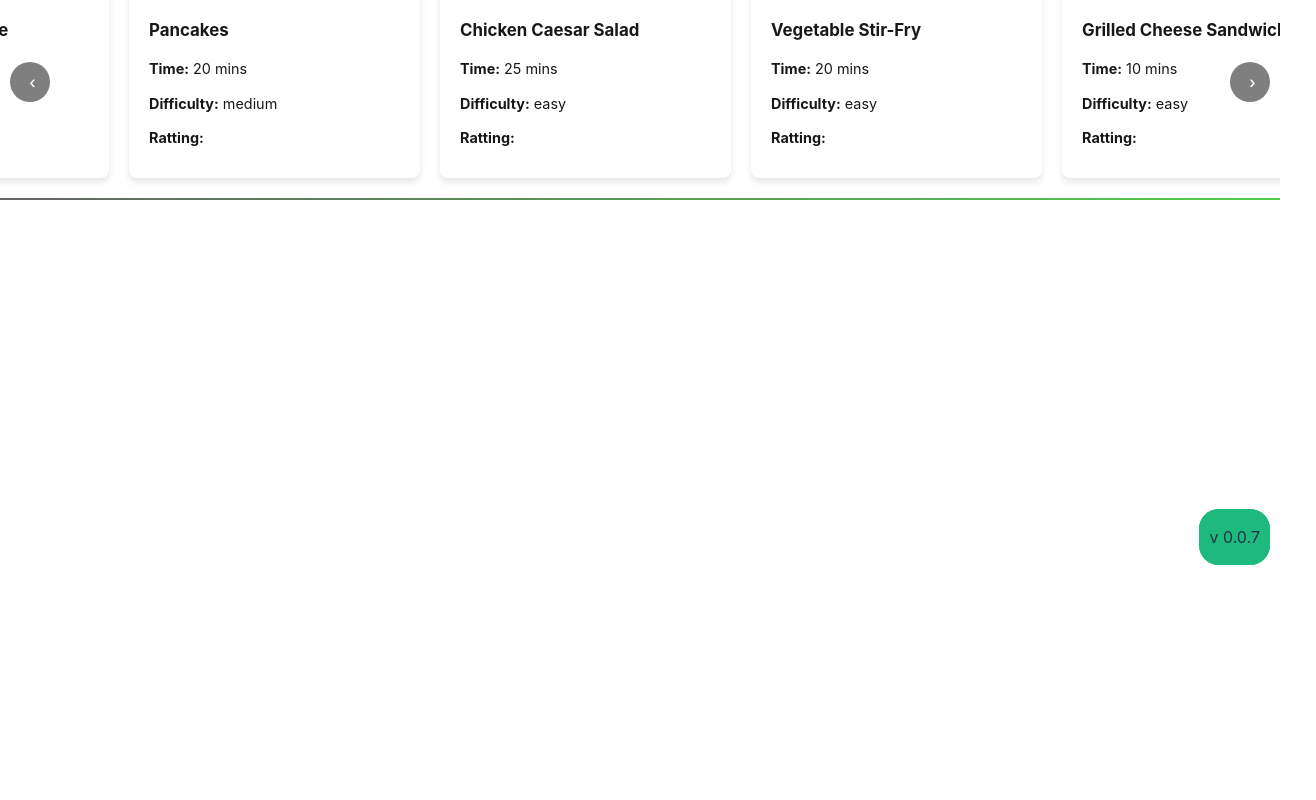
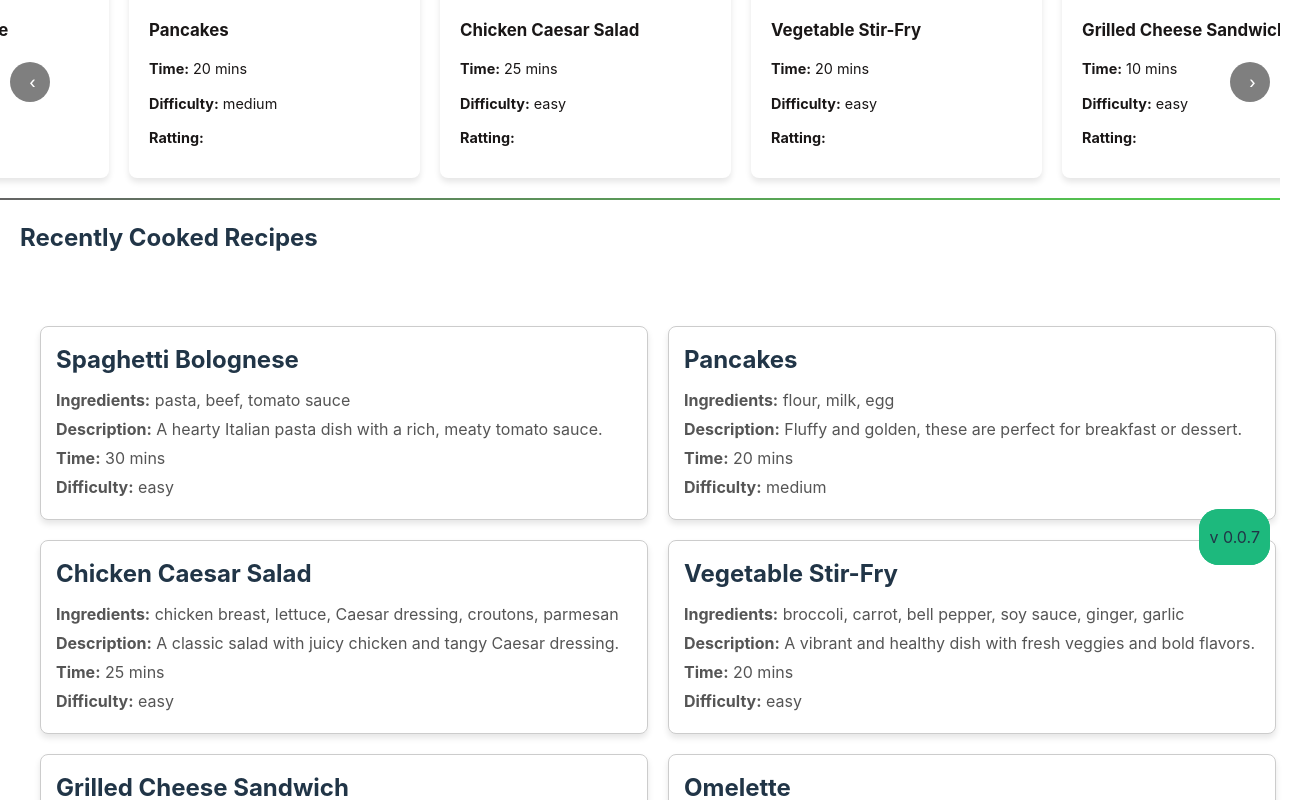
Before and after one commit to fpgsilva/TrackAndTaste, a React (Vite) app: page /Recipebook in a window 1280 px wide. Shown: the part 225-1025 px from the top of the page, 1316 px wide, since content can reach past the window. Before the commit the page ends 800 px from the top, so only its background shows below. Built offline with nearby package versions, Linux system fonts and the light colour scheme.

Commit message:
Recently Cooked Recipes Commit

```diff
--- a/src/Pages/Home.tsx
+++ b/src/Pages/Home.tsx
@@ -2,6 +2,7 @@ import Navbar from "../components/Navbar";
 import MainScreen from "../components/MainScreen";
 import SearchBar from "../components/SearchBar";
 import TopPicks from "../components/TopPicks";
+import { RecentCooked } from "../components/RecentCooked";
 
 export function Home() {
   return (
@@ -13,6 +14,9 @@ export function Home() {
         <TopPicks />
       </div>
       <div>
+        <RecentCooked />
+      </div>
+      <div>
         <Navbar />
       </div>
       <div>
--- /dev/null
+++ b/src/components/RecentCooked.css
@@ -0,0 +1,56 @@
+.recent-cooked {
+    position:absolute;
+    display: flex;
+    flex-direction: column;
+    height: 100vh;
+    box-sizing: border-box;
+    overflow: hidden;
+    top: 225px;
+}
+
+.title {
+    margin-top: 200px;
+    padding: 20px;
+    padding-bottom: 0px;
+}
+
+.scroll-container {
+    overflow-y: auto;
+    overflow-x: hidden;
+    padding-right: 10px;
+    margin-top: 10px;
+    box-sizing: border-box;
+}
+
+.recipe-grid {
+    display: grid;
+    grid-template-columns: repeat(2, 1fr);
+    gap: 20px;
+    padding: 20px;
+    box-sizing: border-box;
+}
+
+.recipe-card {
+    border: 1px solid #ccc;
+    border-radius: 8px;
+    width: 45vw;
+    padding: 15px;
+    box-shadow: 0 4px 6px rgba(0, 0, 0, 0.1);
+    background-color: #fff;
+    transition: transform 0.2s, box-shadow 0.2s;
+}
+
+.recipe-card:hover {
+    transform: translateY(-5px);
+    box-shadow: 0 6px 8px rgba(0, 0, 0, 0.15);
+}
+
+.recipe-card h3 {
+    margin: 0 0 10px;
+    font-size: 1.5em;
+}
+
+.recipe-card p {
+    margin: 5px 0;
+    color: #555;
+}
--- /dev/null
+++ b/src/components/RecentCooked.tsx
@@ -0,0 +1,50 @@
+import { useEffect, useState } from "react";
+import "./RecentCooked.css";
+import Navbar from "./Navbar";
+
+
+export function RecentCooked() {
+
+  const [recipes, setRecipes] = useState<any[]>([]);
+
+  useEffect(() => {
+    fetch("recipes.json")
+      .then((response) => response.json())
+      .then((json) => {
+        setRecipes(json);
+      })
+      .catch((error) => console.error("Error fetching recipes:", error));
+  }, []);
+
+  return (
+    <div className="recent-cooked">
+      <h2 className="title">Recently Cooked Recipes</h2>
+      <div className="scroll-container">
+        {recipes.length > 0 ? (
+          <div className="recipe-grid">
+            {recipes.map((recipe) => (
+              <div className="recipe-card" key={recipe.id}>
+                <h3>{recipe.title}</h3>
+                <p>
+                  <strong>Ingredients:</strong> {recipe.ingredients.join(", ")}
+                </p>
+                <p>
+                  <strong>Description:</strong> {recipe.description}
+                </p>
+                <p>
+                  <strong>Time:</strong> {recipe.time} mins
+                </p>
+                <p>
+                  <strong>Difficulty:</strong> {recipe.difficulty}
+                </p>
+              </div>
+            ))}
+          </div>
+        ) : (
+          <p>No results found.</p>
+        )}
+      </div>
+      <Navbar />
+    </div>
+  );
+}
```
